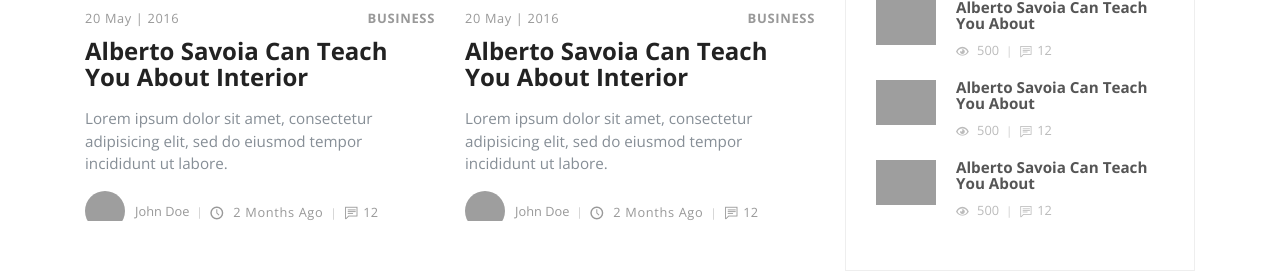
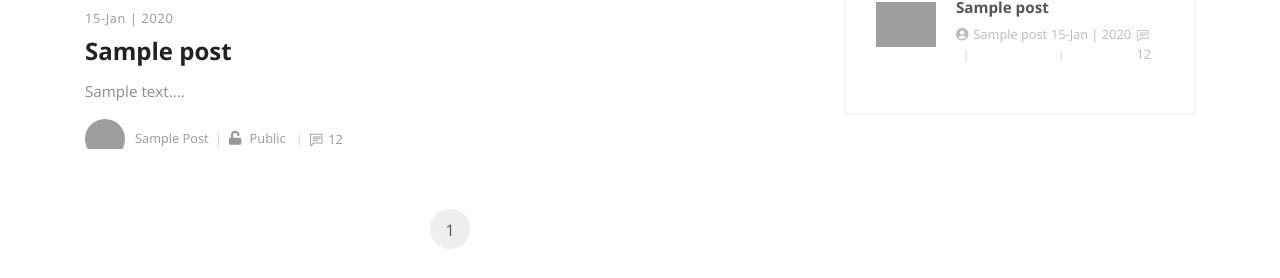
Before and after one commit to jacksonyuanjx/BlogProject, a PHP site: page /php/blog.php in a window 1280 px wide. Shown: the part 395-673 px from the top of the page. Run offline with PHP 8.4, Linux system fonts and the light colour scheme; tables that the repository leaves empty or names only in its code hold one stand-in row (values such as "Sample post"); some libraries are stand-ins or nearby versions; grey boxes are pictures that could not be loaded.

Commit message:
handled logged-in & not logged-in cases in post.php and prototyped blog.php

```diff
--- a/php/blog.php
+++ b/php/blog.php
@@ -1,4 +1,73 @@
-<?php session_start(); ?>
+<?php
+    session_start();
+    // This page does not require user log-in b/c it should display all public posts and
+    // is always viewable
+
+    $DATABASE_HOST = 'localhost';
+    $DATABASE_USER = 'root';
+    $DATABASE_PASS = '';
+    $DATABASE_NAME = 'blog_db';
+
+	  $con = mysqli_connect($DATABASE_HOST, $DATABASE_USER, $DATABASE_PASS, $DATABASE_NAME);
+	  if ( mysqli_connect_errno() ) {
+		// If there is an error with the connection, stop the script and display the error.
+		    die ('Failed to connect to MySQL: ' . mysqli_connect_error());
+    }
+
+    // If page number is not set, then set it to the first page
+    if (!isset($_GET['page'])) {
+        $_GET['page'] = 1;
+    }
+
+    // Query that retrieves the total number of posts
+    if ($stmt_numPosts = $con->prepare('SELECT COUNT(*) AS total FROM posts WHERE private = 0')) {
+        $stmt_numPosts->execute();
+        $res = $stmt_numPosts->get_result();
+        $row = $res->fetch_object();
+
+        // Assigning variables for pagination
+        $totalNumPosts = $row->total;
+        $totalNumPages = ceil($totalNumPosts / 4);  // Displaying 4 posts per page
+    }
+    $stmt_numPosts->close();
+
+    // Query that retrieves the 4 most recent posts by currently logged-in user in order from most recent --> least recent, depending on current page
+    $limit_offset = ($_GET['page'] - 1) * 4;
+    $limit_count = ($totalNumPosts - $limit_offset) < 4 ? $totalNumPosts - $limit_offset : 4;
+    if ($stmt_recentPosts = $con->prepare("SELECT post_id, creator_name, date, title, post_body, private FROM posts WHERE private = 0 ORDER BY date DESC LIMIT " . $limit_offset . "," . $limit_count)) {
+        $stmt_recentPosts->execute();
+        $result = $stmt_recentPosts->get_result();
+        if ($result->num_rows > 0) {
+            while ($row = mysqli_fetch_array($result)) {
+                $results[] = $row;
+                // echo $row['post_id'] . "<br/>;
+            }
+            // echo $results[0]['post_id'];
+        } else {
+          echo "it's 0";
+        }
+    } else {
+        echo "failed query";
+    }
+    $stmt_recentPosts->close();
+
+    // Query that retrieves the 3 most recent PUBLIC posts to display max 3 in the 'Latest Posts" section
+    if ($stmt_latest = $con->prepare('SELECT post_id, creator_name, date, title, private FROM posts WHERE private = 0 ORDER BY date DESC LIMIT 0,3')) {
+        $stmt_latest->execute();
+        $result_latest = $stmt_latest->get_result();
+        if ($result_latest->num_rows > 0) {
+            while ($row = mysqli_fetch_array($result_latest)) {
+                $results_latest[] = $row;
+            }
+        }
+    } else {
+        echo "failed query 2";
+    }
+    $stmt_latest->close();
+
+    $con->close();
+
+?>
 
 <!DOCTYPE html>
 <html>
@@ -80,30 +149,46 @@
     </header>
     <div class="container">
       <div class="row">
-        <!-- Latest Posts -->
+        <!-- Posts (4 per page) -->
         <main class="posts-listing col-lg-8">
           <div class="container">
             <div class="row">
               <!-- post -->
+              <?php if (isset($results)) {
+                for ($i = 0; $i < $limit_count; $i++) { ?>
                   <div class="post col-xl-6">
-                <div class="post-thumbnail"><a href="post.html"><img src="../img/blog-post-1.jpeg" alt="..." class="img-fluid"></a></div>
+                    <div class="post-thumbnail"><a href="post.php?post_id=<?php echo $results[$i]['post_id']; ?>&publicPost=1"><img src="../img/mountains.jpg" alt="..." class="img-fluid"></a></div>
                     <div class="post-details">
                       <div class="post-meta d-flex justify-content-between">
-                    <div class="date meta-last">20 May | 2016</div>
-                    <div class="category"><a href="#">Business</a></div>
-                  </div><a href="post.html">
-                    <h3 class="h4">Alberto Savoia Can Teach You About Interior</h3></a>
-                  <p class="text-muted">Lorem ipsum dolor sit amet, consectetur adipisicing elit, sed do eiusmod tempor incididunt ut labore.</p>
-                  <footer class="post-footer d-flex align-items-center"><a href="#" class="author d-flex align-items-center flex-wrap">
-                      <div class="avatar"><img src="img/avatar-3.jpg" alt="..." class="img-fluid"></div>
-                      <div class="title"><span>John Doe</span></div></a>
-                    <div class="date"><i class="icon-clock"></i> 2 months ago</div>
+                        <div class="date meta-last"><?php echo date_format(date_create($results[$i]['date']), "d-M | Y"); ?></div>
+                        <!-- <div class="category"><a href="#">Business</a></div> -->
+                        <!-- UPDATE THIS LINK BELOW -->
+                      </div><a href="post.php?post_id=<?php echo $results[$i]['post_id']; ?>&publicPost=1">
+                        <h3 class="h4"><?php echo $results[$i]['title']; ?></h3></a>
+                      <!-- Displaying the first 100 characters of post, essentially a summary -->
+                      <p class="text-muted"><?php echo substr($results[$i]['post_body'], 0, 100) . "..."; ?></p>
+                      <footer class="post-footer d-flex align-items-center"><a href="post.php?post_id=<?php echo $results[$i]['post_id']; ?>&publicPost=1" class="author d-flex align-items-center flex-wrap">
+                          <div class="avatar"><img src="../img/avatar-3.jpg" alt="..." class="img-fluid"></div>
+                          <div class="title"><span><?php echo $results[$i]['creator_name']; ?></span></div></a>
+                        <div class="title">
+                          <?php if ($results[$i]['private'] == 1) {
+                            ?><i class="fas fa-lock"></i> Private<?php
+                          } else {
+                            ?><i class="fas fa-unlock"></i> Public<?php
+                          } ?>
+                        </div>
                         <div class="comments meta-last"><i class="icon-comment"></i>12</div>
                       </footer>
                     </div>
                   </div>
+                <?php
+                }
+              } else {
+                // Case where there are 0 posts
+                ?><h3 class="h3 text-center">You have no posts so far!</h3><?php
+              } ?>
               <!-- post             -->
-              <div class="post col-xl-6">
+              <!-- <div class="post col-xl-6">
                 <div class="post-thumbnail"><a href="post.html"><img src="../img/blog-post-2.jpg" alt="..." class="img-fluid"></a></div>
                 <div class="post-details">
                   <div class="post-meta d-flex justify-content-between">
@@ -119,52 +204,33 @@
                     <div class="comments meta-last"><i class="icon-comment"></i>12</div>
                   </div>
                 </div>
-              </div>
-              <!-- post             -->
-              <div class="post col-xl-6">
-                <div class="post-thumbnail"><a href="post.html"><img src="../img/blog-post-3.jpeg" alt="..." class="img-fluid"></a></div>
-                <div class="post-details">
-                  <div class="post-meta d-flex justify-content-between">
-                    <div class="date meta-last">20 May | 2016</div>
-                    <div class="category"><a href="#">Business</a></div>
-                  </div><a href="post.html">
-                    <h3 class="h4">Alberto Savoia Can Teach You About Interior</h3></a>
-                  <p class="text-muted">Lorem ipsum dolor sit amet, consectetur adipisicing elit, sed do eiusmod tempor incididunt ut labore.</p>
-                  <div class="post-footer d-flex align-items-center"><a href="#" class="author d-flex align-items-center flex-wrap">
-                      <div class="avatar"><img src="../img/avatar-3.jpg" alt="..." class="img-fluid"></div>
-                      <div class="title"><span>John Doe</span></div></a>
-                    <div class="date"><i class="icon-clock"></i> 2 months ago</div>
-                    <div class="comments meta-last"><i class="icon-comment"></i>12</div>
-                  </div>
-                </div>
-              </div>
-              <!-- post -->
-              <div class="post col-xl-6">
-                <div class="post-thumbnail"><a href="post.html"><img src="img/blog-post-4.jpeg" alt="..." class="img-fluid"></a></div>
-                <div class="post-details">
-                  <div class="post-meta d-flex justify-content-between">
-                    <div class="date meta-last">20 May | 2016</div>
-                    <div class="category"><a href="#">Business</a></div>
-                  </div><a href="post.html">
-                    <h3 class="h4">Alberto Savoia Can Teach You About Interior</h3></a>
-                  <p class="text-muted">Lorem ipsum dolor sit amet, consectetur adipisicing elit, sed do eiusmod tempor incididunt ut labore.</p>
-                  <div class="post-footer d-flex align-items-center"><a href="#" class="author d-flex align-items-center flex-wrap">
-                      <div class="avatar"><img src="img/avatar-1.jpg" alt="..." class="img-fluid"></div>
-                      <div class="title"><span>John Doe</span></div></a>
-                    <div class="date"><i class="icon-clock"></i> 2 months ago</div>
-                    <div class="comments meta-last"><i class="icon-comment"></i>12</div>
-                  </div>
-                </div>
-              </div>
+              </div> -->
             </div>
             <!-- Pagination -->
             <nav aria-label="Page navigation example">
               <ul class="pagination pagination-template d-flex justify-content-center">
-                <li class="page-item"><a href="#" class="page-link"> <i class="fa fa-angle-left"></i></a></li>
-                <li class="page-item"><a href="#" class="page-link active">1</a></li>
-                <li class="page-item"><a href="#" class="page-link">2</a></li>
-                <li class="page-item"><a href="#" class="page-link">3</a></li>
-                <li class="page-item"><a href="#" class="page-link"> <i class="fa fa-angle-right"></i></a></li>
+                <!-- php script below handles pagination displays, etc -->
+                <?php if ($limit_offset != 0) {
+                  // Guaranteed at this point that there is a previous page so can do $_GET['page'] -1
+                  ?><li class="page-item"><a href="blog.php?page=<?php echo $_GET['page']-1; ?>" class="page-link"> <i class="fa fa-angle-left"></i></a></li><?php
+                } ?>
+                <?php if ($totalNumPages != 0) {
+                  for ($i = 1; $i <= $totalNumPages; $i++) {
+                    if ($i == 1 || $i == $totalNumPages || ($i >= $_GET['page'] - 2 && $i <= $_GET['page'] + 2)) {
+                      if ($i == $_GET['page']) {
+                        ?><li class="page-item"><a href="blog.php?page=<?php echo $i; ?>" class="page-link active"><?php echo $i ?></a></li><?php
+                      } else {
+                        ?><li class="page-item"><a href="blog.php?page=<?php echo $i; ?>" class="page-link"><?php echo $i ?></a></li><?php
+                      }
+                    }
+                  }
+                } else {
+                  // Case where there are 0 posts
+                  ?><li class="page-item"><a href="blog.php?page=<?php echo $i; ?>" class="page-link active">1</a></li><?php
+                } ?>
+                <?php if ($_GET['page'] != $totalNumPages) {
+                  ?><li class="page-item"><a href="blog.php?page=<?php echo $_GET['page']+1; ?>" class="page-link"> <i class="fa fa-angle-right"></i></a></li><?php
+                } ?>
               </ul>
             </nav>
           </div>
@@ -187,16 +253,24 @@
             <header>
               <h3 class="h6">Latest Posts</h3>
             </header>
-            <div class="blog-posts"><a href="#">
+            <div class="blog-posts">
+              <?php if (isset($results_latest)) {
+                for ($i = 0; $i < sizeof($results_latest); $i++) { ?>
+                  <a href="post.php?post_id=<?php echo $results_latest[$i]['post_id']; if ($results_latest[$i]['private'] == 0): ?>&publicPost=1<?php endif; ?>">
                     <div class="item d-flex align-items-center">
-                  <div class="image"><img src="img/small-thumbnail-1.jpg" alt="..." class="img-fluid"></div>
-                  <div class="title"><strong>Alberto Savoia Can Teach You About</strong>
+                      <div class="image"><img src="../img/mountains.jpg" alt="..." class="img-fluid"></div>
+                      <div class="title"><strong><?php echo $results_latest[$i]['title']; ?></strong>
                         <div class="d-flex align-items-center">
-                      <div class="views"><i class="icon-eye"></i> 500</div>
+                          <div class="views"><i class="fas fa-user-circle"></i><?php echo $results_latest[$i]['creator_name']; ?></div>
+                          <div class="views"><?php echo date_format(date_create($results_latest[$i]['date']), "d-M | Y"); ?></div>
                           <div class="comments"><i class="icon-comment"></i>12</div>
                         </div>
                       </div>
-                </div></a><a href="#">
+                    </div>
+                  </a><?php
+                }
+              } ?>
+                <!-- <a href="#">
                   <div class="item d-flex align-items-center">
                     <div class="image"><img src="img/small-thumbnail-2.jpg" alt="..." class="img-fluid"></div>
                     <div class="title"><strong>Alberto Savoia Can Teach You About</strong>
@@ -205,7 +279,9 @@
                         <div class="comments"><i class="icon-comment"></i>12</div>
                       </div>
                     </div>
-                </div></a><a href="#">
+                  </div>
+                </a>
+                <a href="#">
                   <div class="item d-flex align-items-center">
                     <div class="image"><img src="img/small-thumbnail-3.jpg" alt="..." class="img-fluid"></div>
                     <div class="title"><strong>Alberto Savoia Can Teach You About</strong>
@@ -214,10 +290,12 @@
                         <div class="comments"><i class="icon-comment"></i>12</div>
                       </div>
                     </div>
-                </div></a></div>
+                  </div>
+                </a> -->
+            </div>
           </div>
           <!-- Widget [Categories Widget]-->
-          <div class="widget categories">
+          <!-- <div class="widget categories">
             <header>
               <h3 class="h6">Categories</h3>
             </header>
@@ -226,9 +304,9 @@
             <div class="item d-flex justify-content-between"><a href="#">Sales</a><span>8</span></div>
             <div class="item d-flex justify-content-between"><a href="#">Tips</a><span>17</span></div>
             <div class="item d-flex justify-content-between"><a href="#">Local</a><span>25</span></div>
-          </div>
+          </div> -->
           <!-- Widget [Tags Cloud Widget]-->
-          <div class="widget tags">
+          <!-- <div class="widget tags">
             <header>
               <h3 class="h6">Tags</h3>
             </header>
@@ -239,7 +317,7 @@
               <li class="list-inline-item"><a href="#" class="tag">#Sports</a></li>
               <li class="list-inline-item"><a href="#" class="tag">#Economy</a></li>
             </ul>
-          </div>
+          </div> -->
         </aside>
       </div>
     </div>
```
Also changed, not shown: php/post.php (+90 -63 lines), php/yourPosts.php (+46 -18 lines). Lines whose indentation alone changed are shown as unchanged.
